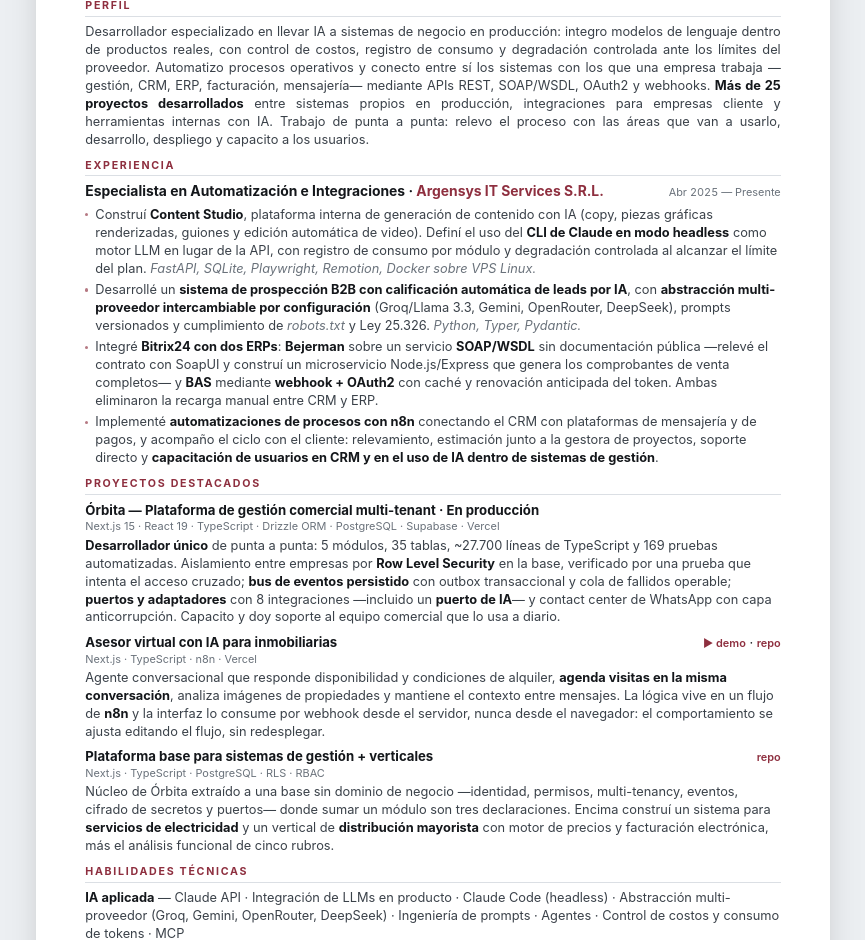
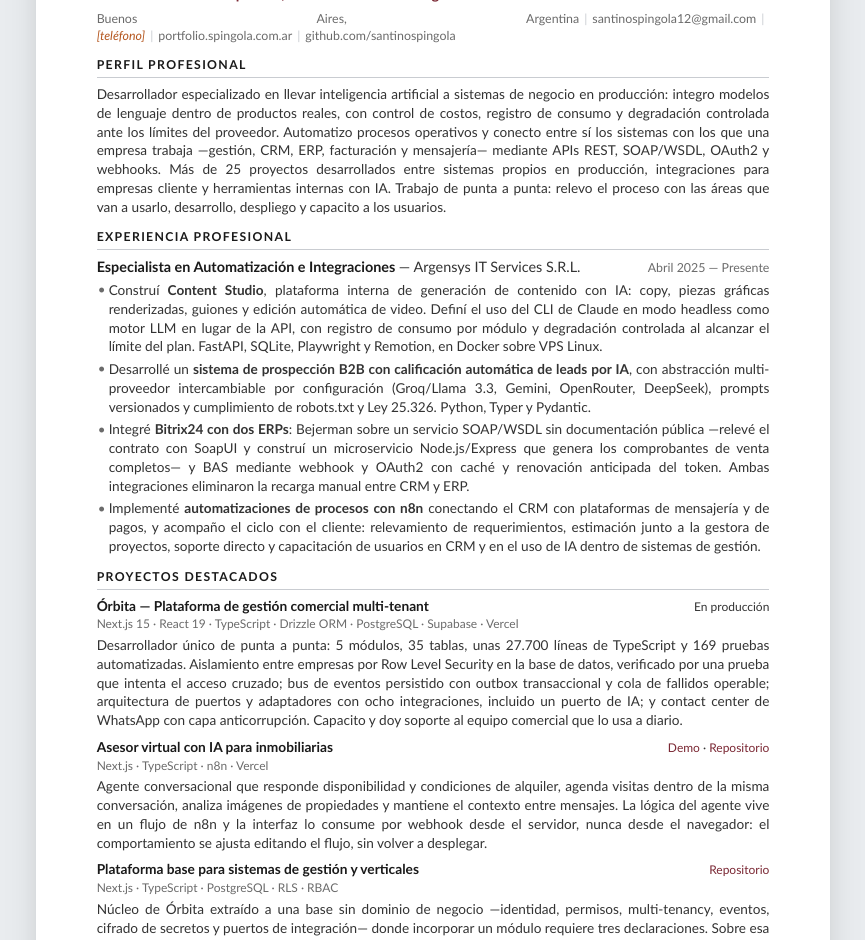
Before and after one commit to SantinoSpingola/portfolio-santino, a plain HTML site: page cv/index.html in a window 1280 px wide. Shown: the part 183-1123 px from the top of the page, without its empty margins (207-1072 px from the left). Drawn offline with Linux system fonts and the light colour scheme.

Commit message:
CV en PDF descargable y dominio propio

```diff
--- a/cv/index.html
+++ b/cv/index.html
@@ -5,124 +5,183 @@
 <meta name="viewport" content="width=device-width, initial-scale=1.0">
 <title>CV — Santino Spingola</title>
 <style>
-  @page { size: A4; margin: 11mm 12mm; }
+  @page { size: A4; margin: 12mm 13mm; }
 
   :root{
-    --ink:#14171b;
-    --soft:#3a4149;
-    --mute:#6a727b;
-    --line:#dbdfe4;
-    --accent:#8E2F3F;
+    --ink:#1a1a1a;
+    --body:#333333;
+    --mute:#6b6b6b;
+    --rule:#c9ccd1;
+    --accent:#7a2733;
   }
 
   *{margin:0;padding:0;box-sizing:border-box;}
+
   body{
-    font-family:"Inter","Segoe UI",Helvetica,Arial,sans-serif;
-    color:var(--ink);
-    background:#eceff2;
-    font-size:9.6pt;
-    line-height:1.4;
+    font-family:"Calibri","Carlito","Inter","Segoe UI",Arial,sans-serif;
+    color:var(--body);
+    background:#e9ecef;
+    font-size:10.2pt;
+    line-height:1.38;
     -webkit-font-smoothing:antialiased;
   }
+
   .sheet{
     max-width:210mm; margin:24px auto; background:#fff;
-    padding:13mm 13mm; box-shadow:0 10px 40px -18px rgba(0,0,0,.35);
+    padding:16mm 16mm; box-shadow:0 10px 40px -18px rgba(0,0,0,.35);
   }
 
-  header{border-bottom:2px solid var(--ink);padding-bottom:7px;margin-bottom:11px;}
-  h1{font-size:21pt;line-height:1.05;letter-spacing:-.022em;font-weight:700;}
+  /* ---------- Encabezado ---------- */
+  header{ margin-bottom:12px; }
+  h1{
+    font-size:23pt; font-weight:700; color:var(--ink);
+    letter-spacing:-.01em; line-height:1.1;
+  }
   .role{
-    font-size:10pt;font-weight:600;color:var(--accent);
-    letter-spacing:.04em;text-transform:uppercase;margin-top:2px;
+    font-size:11pt; color:var(--accent); font-weight:600;
+    margin-top:1px; margin-bottom:6px;
   }
-  .contact{
-    margin-top:5px;font-size:8.6pt;color:var(--soft);
-    display:flex;flex-wrap:wrap;gap:2px 9px;align-items:baseline;
+  .contact{ font-size:9.3pt; color:var(--mute); }
+  .contact a{ color:var(--mute); text-decoration:none; }
+  .contact a:hover{ text-decoration:underline; }
+  .contact .sep{ margin:0 5px; color:var(--rule); }
+  .todo{ color:#b4551d; font-style:italic; }
+
+  /* ---------- Secciones ---------- */
+  section{ margin-top:13px; }
+  h2{
+    font-size:9.2pt; font-weight:700; color:var(--ink);
+    letter-spacing:.11em; text-transform:uppercase;
+    border-bottom:1px solid var(--rule);
+    padding-bottom:3px; margin-bottom:7px;
   }
-  .contact a{color:var(--accent);text-decoration:none;font-weight:600;}
-  .contact .sep{color:var(--line);}
-  .todo{color:#b4551d;font-style:italic;}
 
-  section{margin-top:10px;}
-  h2{
-    font-size:8pt;font-weight:700;letter-spacing:.16em;text-transform:uppercase;
-    color:var(--accent);border-bottom:1px solid var(--line);
-    padding-bottom:2px;margin-bottom:6px;
+  p{ text-align:justify; }
+
+  /* ---------- Experiencia ---------- */
+  .job-head{
+    display:flex; justify-content:space-between;
+    align-items:baseline; gap:14px; margin-bottom:4px;
   }
-  .lead{color:var(--soft);text-align:justify;}
+  .job-title{ font-size:10.8pt; font-weight:700; color:var(--ink); }
+  .job-org{ font-weight:400; color:var(--body); }
+  .job-date{
+    font-size:9.3pt; color:var(--mute); white-space:nowrap;
+    font-variant-numeric:tabular-nums;
+  }
 
-  .job-head{display:flex;justify-content:space-between;align-items:baseline;gap:12px;margin-bottom:4px;}
-  .job-title{font-size:10.4pt;font-weight:700;}
-  .job-title .org{color:var(--accent);}
-  .job-date{font-size:8.2pt;color:var(--mute);white-space:nowrap;font-variant-numeric:tabular-nums;}
+  ul{ list-style:none; }
+  li{
+    position:relative; padding-left:12px;
+    margin-bottom:4px; text-align:justify;
+  }
+  li::before{
+    content:"•"; position:absolute; left:1px; top:-.05em;
+    color:var(--mute); font-size:10pt;
+  }
 
-  ul{list-style:none;}
-  li{position:relative;padding-left:10px;margin-bottom:3.5px;color:var(--soft);}
-  li::before{
-    content:"";position:absolute;left:0;top:.58em;
-    width:3.2px;height:3.2px;border-radius:50%;background:var(--accent);opacity:.65;
+  /* ---------- Proyectos ---------- */
+  .proj{ margin-bottom:8px; }
+  .proj:last-child{ margin-bottom:0; }
+  .proj-head{
+    display:flex; justify-content:space-between;
+    align-items:baseline; gap:12px; flex-wrap:wrap;
   }
-  b,strong{color:var(--ink);font-weight:650;}
-  i{color:var(--mute);}
+  .proj-name{ font-size:10.3pt; font-weight:700; color:var(--ink); }
+  .proj-links{ font-size:9pt; white-space:nowrap; }
+  .proj-links a{ color:var(--accent); text-decoration:none; }
+  .proj-links a:hover{ text-decoration:underline; }
+  .proj-stack{ font-size:9pt; color:var(--mute); margin:1px 0 3px; text-align:left; }
 
-  .proj{margin-bottom:6.5px;}
-  .proj:last-child{margin-bottom:0;}
-  .proj-top{display:flex;justify-content:space-between;align-items:baseline;gap:10px;flex-wrap:wrap;}
-  .proj-name{font-size:9.9pt;font-weight:700;}
-  .proj-link{font-size:8.2pt;color:var(--accent);text-decoration:none;font-weight:600;white-space:nowrap;}
-  .proj-stack{font-size:8.2pt;color:var(--mute);margin:0 0 2px;}
-  .proj-txt{color:var(--soft);}
+  /* ---------- Habilidades y formación ---------- */
+  .skill{ margin-bottom:3.5px; text-align:left; }
+  .skill-label{ font-weight:700; color:var(--ink); }
+  .row{ margin-bottom:3px; text-align:left; }
+  .row b{ color:var(--ink); font-weight:700; }
 
-  .skill{color:var(--soft);margin-bottom:3px;}
-  .skill b{color:var(--ink);}
-  .row{color:var(--soft);margin-bottom:2px;}
-  .row b{color:var(--ink);}
+
+  /* ---------- Barra de acciones (solo pantalla) ---------- */
+  .actions{
+    max-width:210mm; margin:24px auto -12px; padding:0 4px;
+    display:flex; gap:8px; flex-wrap:wrap;
+  }
+  .actions a{
+    font-size:9.5pt; font-weight:600; text-decoration:none;
+    padding:8px 15px; border-radius:6px;
+    border:1px solid var(--rule); color:var(--body); background:#fff;
+  }
+  .actions a.primary{ background:var(--accent); border-color:var(--accent); color:#fff; }
+  @media print{ .actions{ display:none !important; } }
 
   @media print{
-    body{background:#fff;font-size:8.7pt;line-height:1.32;}
-    .sheet{box-shadow:none;margin:0;padding:0;max-width:none;}
-    h1{font-size:19pt;}
-    section{margin-top:8px;}
-    h2{margin-bottom:5px;}
-    li{margin-bottom:3px;}
-    .skill{margin-bottom:2.5px;}
-    .proj{margin-bottom:5.5px;}
-    h2{break-after:avoid;}
-    a{color:var(--accent)!important;}
+    body{ background:#fff; font-size:9.1pt; line-height:1.29; }
+    .sheet{ box-shadow:none; margin:0; padding:0; max-width:none; }
+    h1{ font-size:20pt; }
+    header{ margin-bottom:10px; }
+    section{ margin-top:9px; }
+    h2{ break-after:avoid; margin-bottom:5px; font-size:8.8pt; }
+    li{ margin-bottom:3px; }
+    .proj{ margin-bottom:6px; break-inside:avoid; }
+    .proj-stack{ margin:0 0 2px; }
+    .skill{ margin-bottom:3px; }
+    a{ color:inherit; }
+    .proj-links a{ color:var(--accent); }
   }
 </style>
 </head>
 <body>
+<div class="actions">
+  <a class="primary" href="CV-Santino-Spingola.pdf" download>Descargar PDF</a>
+  <a href="https://portfolio.spingola.com.ar">← Volver al portfolio</a>
+</div>
 <div class="sheet">
 
   <header>
     <h1>Santino Spingola</h1>
     <p class="role">Desarrollador de IA Aplicada, Automatización e Integraciones</p>
-    <div class="contact">
-      <span>Buenos Aires, Argentina</span><span class="sep">·</span>
-      <a href="mailto:santinospingola12@gmail.com">santinospingola12@gmail.com</a><span class="sep">·</span>
-      <span class="todo">[teléfono]</span><span class="sep">·</span>
-      <a href="https://portfolio-santino.vercel.app">portfolio-santino.vercel.app</a><span class="sep">·</span>
-      <a href="https://github.com/santinospingola">github.com/santinospingola</a>
-    </div>
+    <p class="contact">
+      Buenos Aires, Argentina<span class="sep">|</span><a
+        href="mailto:santinospingola12@gmail.com">santinospingola12@gmail.com</a><span class="sep">|</span><span
+        class="todo">[teléfono]</span><span class="sep">|</span><a
+        href="https://portfolio.spingola.com.ar">portfolio.spingola.com.ar</a><span class="sep">|</span><a
+        href="https://github.com/santinospingola">github.com/santinospingola</a>
+    </p>
   </header>
 
   <section>
-    <h2>Perfil</h2>
-    <p class="lead">Desarrollador especializado en llevar IA a sistemas de negocio en producción: integro modelos de lenguaje dentro de productos reales, con control de costos, registro de consumo y degradación controlada ante los límites del proveedor. Automatizo procesos operativos y conecto entre sí los sistemas con los que una empresa trabaja —gestión, CRM, ERP, facturación, mensajería— mediante APIs REST, SOAP/WSDL, OAuth2 y webhooks. <b>Más de 25 proyectos desarrollados</b> entre sistemas propios en producción, integraciones para empresas cliente y herramientas internas con IA. Trabajo de punta a punta: relevo el proceso con las áreas que van a usarlo, desarrollo, despliego y capacito a los usuarios.</p>
+    <h2>Perfil profesional</h2>
+    <p>Desarrollador especializado en llevar inteligencia artificial a sistemas de negocio en producción: integro
+      modelos de lenguaje dentro de productos reales, con control de costos, registro de consumo y degradación
+      controlada ante los límites del proveedor. Automatizo procesos operativos y conecto entre sí los sistemas con los
+      que una empresa trabaja —gestión, CRM, ERP, facturación y mensajería— mediante APIs REST, SOAP/WSDL, OAuth2 y
+      webhooks. Más de 25 proyectos desarrollados entre sistemas propios en producción, integraciones para empresas
+      cliente y herramientas internas con IA. Trabajo de punta a punta: relevo el proceso con las áreas que van a
+      usarlo, desarrollo, despliego y capacito a los usuarios.</p>
   </section>
 
   <section>
-    <h2>Experiencia</h2>
+    <h2>Experiencia profesional</h2>
     <div class="job-head">
-      <p class="job-title">Especialista en Automatización e Integraciones · <span class="org">Argensys IT Services S.R.L.</span></p>
-      <span class="job-date">Abr 2025 — Presente</span>
+      <p class="job-title">Especialista en Automatización e Integraciones <span class="job-org">— Argensys IT Services
+          S.R.L.</span></p>
+      <span class="job-date">Abril 2025 — Presente</span>
     </div>
     <ul>
-      <li>Construí <b>Content Studio</b>, plataforma interna de generación de contenido con IA (copy, piezas gráficas renderizadas, guiones y edición automática de video). Definí el uso del <b>CLI de Claude en modo headless</b> como motor LLM en lugar de la API, con registro de consumo por módulo y degradación controlada al alcanzar el límite del plan. <i>FastAPI, SQLite, Playwright, Remotion, Docker sobre VPS Linux.</i></li>
-      <li>Desarrollé un <b>sistema de prospección B2B con calificación automática de leads por IA</b>, con <b>abstracción multi-proveedor intercambiable por configuración</b> (Groq/Llama 3.3, Gemini, OpenRouter, DeepSeek), prompts versionados y cumplimiento de <i>robots.txt</i> y Ley 25.326. <i>Python, Typer, Pydantic.</i></li>
-      <li>Integré <b>Bitrix24 con dos ERPs</b>: <b>Bejerman</b> sobre un servicio <b>SOAP/WSDL</b> sin documentación pública —relevé el contrato con SoapUI y construí un microservicio Node.js/Express que genera los comprobantes de venta completos— y <b>BAS</b> mediante <b>webhook + OAuth2</b> con caché y renovación anticipada del token. Ambas eliminaron la recarga manual entre CRM y ERP.</li>
-      <li>Implementé <b>automatizaciones de procesos con n8n</b> conectando el CRM con plataformas de mensajería y de pagos, y acompaño el ciclo con el cliente: relevamiento, estimación junto a la gestora de proyectos, soporte directo y <b>capacitación de usuarios en CRM y en el uso de IA dentro de sistemas de gestión</b>.</li>
+      <li>Construí <b>Content Studio</b>, plataforma interna de generación de contenido con IA: copy, piezas gráficas
+        renderizadas, guiones y edición automática de video. Definí el uso del CLI de Claude en modo headless como motor
+        LLM en lugar de la API, con registro de consumo por módulo y degradación controlada al alcanzar el límite del
+        plan. FastAPI, SQLite, Playwright y Remotion, en Docker sobre VPS Linux.</li>
+      <li>Desarrollé un <b>sistema de prospección B2B con calificación automática de leads por IA</b>, con abstracción
+        multi-proveedor intercambiable por configuración (Groq/Llama 3.3, Gemini, OpenRouter, DeepSeek), prompts
+        versionados y cumplimiento de robots.txt y Ley 25.326. Python, Typer y Pydantic.</li>
+      <li>Integré <b>Bitrix24 con dos ERPs</b>: Bejerman sobre un servicio SOAP/WSDL sin documentación pública —relevé
+        el contrato con SoapUI y construí un microservicio Node.js/Express que genera los comprobantes de venta
+        completos— y BAS mediante webhook y OAuth2 con caché y renovación anticipada del token. Ambas integraciones
+        eliminaron la recarga manual entre CRM y ERP.</li>
+      <li>Implementé <b>automatizaciones de procesos con n8n</b> conectando el CRM con plataformas de mensajería y de
+        pagos, y acompaño el ciclo con el cliente: relevamiento de requerimientos, estimación junto a la gestora de
+        proyectos, soporte directo y capacitación de usuarios en CRM y en el uso de IA dentro de sistemas de gestión.
+      </li>
     </ul>
   </section>
 
@@ -130,45 +189,66 @@
     <h2>Proyectos destacados</h2>
 
     <div class="proj">
-      <div class="proj-top">
-        <span class="proj-name">Órbita — Plataforma de gestión comercial multi-tenant · En producción</span>
+      <div class="proj-head">
+        <span class="proj-name">Órbita — Plataforma de gestión comercial multi-tenant</span>
+        <span class="proj-links">En producción</span>
       </div>
       <p class="proj-stack">Next.js 15 · React 19 · TypeScript · Drizzle ORM · PostgreSQL · Supabase · Vercel</p>
-      <p class="proj-txt"><b>Desarrollador único</b> de punta a punta: 5 módulos, 35 tablas, ~27.700 líneas de TypeScript y 169 pruebas automatizadas. Aislamiento entre empresas por <b>Row Level Security</b> en la base, verificado por una prueba que intenta el acceso cruzado; <b>bus de eventos persistido</b> con outbox transaccional y cola de fallidos operable; <b>puertos y adaptadores</b> con 8 integraciones —incluido un <b>puerto de IA</b>— y contact center de WhatsApp con capa anticorrupción. Capacito y doy soporte al equipo comercial que lo usa a diario.</p>
+      <p>Desarrollador único de punta a punta: 5 módulos, 35 tablas, unas 27.700 líneas de TypeScript y 169 pruebas
+        automatizadas. Aislamiento entre empresas por Row Level Security en la base de datos, verificado por una prueba
+        que intenta el acceso cruzado; bus de eventos persistido con outbox transaccional y cola de fallidos operable;
+        arquitectura de puertos y adaptadores con ocho integraciones, incluido un puerto de IA; y contact center de
+        WhatsApp con capa anticorrupción. Capacito y doy soporte al equipo comercial que lo usa a diario.</p>
     </div>
 
     <div class="proj">
-      <div class="proj-top">
+      <div class="proj-head">
         <span class="proj-name">Asesor virtual con IA para inmobiliarias</span>
-        <span><a class="proj-link" href="https://sistema-inmobiliarias.vercel.app">▶ demo</a> · <a class="proj-link" href="https://github.com/santinospingola/argensys-chatbot">repo</a></span>
+        <span class="proj-links"><a href="https://sistema-inmobiliarias.vercel.app">Demo</a> · <a
+            href="https://github.com/santinospingola/argensys-chatbot">Repositorio</a></span>
       </div>
       <p class="proj-stack">Next.js · TypeScript · n8n · Vercel</p>
-      <p class="proj-txt">Agente conversacional que responde disponibilidad y condiciones de alquiler, <b>agenda visitas en la misma conversación</b>, analiza imágenes de propiedades y mantiene el contexto entre mensajes. La lógica vive en un flujo de <b>n8n</b> y la interfaz lo consume por webhook desde el servidor, nunca desde el navegador: el comportamiento se ajusta editando el flujo, sin redesplegar.</p>
+      <p>Agente conversacional que responde disponibilidad y condiciones de alquiler, agenda visitas dentro de la misma
+        conversación, analiza imágenes de propiedades y mantiene el contexto entre mensajes. La lógica del agente vive
+        en un flujo de n8n y la interfaz lo consume por webhook desde el servidor, nunca desde el navegador: el
+        comportamiento se ajusta editando el flujo, sin volver a desplegar.</p>
     </div>
 
     <div class="proj">
-      <div class="proj-top">
-        <span class="proj-name">Plataforma base para sistemas de gestión + verticales</span>
-        <span><a class="proj-link" href="https://github.com/santinospingola/gestion-starter">repo</a></span>
+      <div class="proj-head">
+        <span class="proj-name">Plataforma base para sistemas de gestión y verticales</span>
+        <span class="proj-links"><a href="https://github.com/santinospingola/gestion-starter">Repositorio</a></span>
       </div>
       <p class="proj-stack">Next.js · TypeScript · PostgreSQL · RLS · RBAC</p>
-      <p class="proj-txt">Núcleo de Órbita extraído a una base sin dominio de negocio —identidad, permisos, multi-tenancy, eventos, cifrado de secretos y puertos— donde sumar un módulo son tres declaraciones. Encima construí un sistema para <b>servicios de electricidad</b> y un vertical de <b>distribución mayorista</b> con motor de precios y facturación electrónica, más el análisis funcional de cinco rubros.</p>
+      <p>Núcleo de Órbita extraído a una base sin dominio de negocio —identidad, permisos, multi-tenancy, eventos,
+        cifrado de secretos y puertos de integración— donde incorporar un módulo requiere tres declaraciones. Sobre esa
+        base construí un sistema para servicios de electricidad y un vertical de distribución mayorista con motor de
+        precios y facturación electrónica, además del análisis funcional de cinco rubros.</p>
     </div>
   </section>
 
   <section>
     <h2>Habilidades técnicas</h2>
-    <p class="skill"><b>IA aplicada</b> — Claude API · Integración de LLMs en producto · Claude Code (headless) · Abstracción multi-proveedor (Groq, Gemini, OpenRouter, DeepSeek) · Ingeniería de prompts · Agentes · Control de costos y consumo de tokens · MCP</p>
-    <p class="skill"><b>Automatización e integraciones</b> — REST · SOAP/WSDL · Webhooks · OAuth2 · Integraciones con terceros · Automatización de procesos de negocio · n8n · Bitrix24 · Bejerman ERP · BAS · Idempotencia y control de tasa</p>
-    <p class="skill"><b>Desarrollo</b> — Python · TypeScript · JavaScript · Node.js · FastAPI · Express · Next.js 15 · React 19 · Tailwind · PostgreSQL · Drizzle ORM · SQLite</p>
-    <p class="skill"><b>Arquitectura e infraestructura</b> — Multi-tenancy con RLS · RBAC · Arquitectura hexagonal · Orientada a eventos · Docker · Vercel · Supabase · Railway · VPS Linux · GitHub Actions · Vitest · Playwright</p>
-    <p class="skill"><b>Trabajo con clientes</b> — Relevamiento de requerimientos · Estimación y planificación · Capacitación de usuarios · Puesta en producción y soporte</p>
+    <p class="skill"><span class="skill-label">IA aplicada:</span> Claude API · Integración de LLMs en producto · Claude
+      Code en modo headless · Abstracción multi-proveedor (Groq, Gemini, OpenRouter, DeepSeek) · Ingeniería de prompts ·
+      Agentes · Control de costos y consumo de tokens · MCP</p>
+    <p class="skill"><span class="skill-label">Automatización e integraciones:</span> REST · SOAP/WSDL · Webhooks ·
+      OAuth2 · Integraciones con terceros · Automatización de procesos de negocio · n8n · Bitrix24 · Bejerman ERP · BAS ·
+      Idempotencia y control de tasa</p>
+    <p class="skill"><span class="skill-label">Desarrollo:</span> Python · TypeScript · JavaScript · Node.js · FastAPI ·
+      Express · Next.js 15 · React 19 · Tailwind · PostgreSQL · Drizzle ORM · SQLite</p>
+    <p class="skill"><span class="skill-label">Arquitectura e infraestructura:</span> Multi-tenancy con RLS · RBAC ·
+      Arquitectura hexagonal · Arquitectura orientada a eventos · Docker · Vercel · Supabase · Railway · VPS Linux ·
+      GitHub Actions · Vitest · Playwright</p>
+    <p class="skill"><span class="skill-label">Trabajo con clientes:</span> Relevamiento de requerimientos · Estimación
+      y planificación · Capacitación de usuarios · Puesta en producción y soporte</p>
   </section>
 
   <section>
     <h2>Formación y certificaciones</h2>
     <p class="row"><b>Técnico en Electromecánica</b> — Escuela Técnica N.º 4 · 2024</p>
-    <p class="row"><b>Anthropic Academy</b> · 2026 — Claude 101 · Claude Code 101 · Claude Code in Action · AI Fluency: Framework &amp; Foundations · Introduction to Claude Cowork <i>(certificados verificables)</i></p>
+    <p class="row"><b>Anthropic Academy</b> · 2026 — Claude 101 · Claude Code 101 · Claude Code in Action · AI Fluency:
+      Framework &amp; Foundations · Introduction to Claude Cowork (certificados verificables)</p>
   </section>
 
 </div>
```
